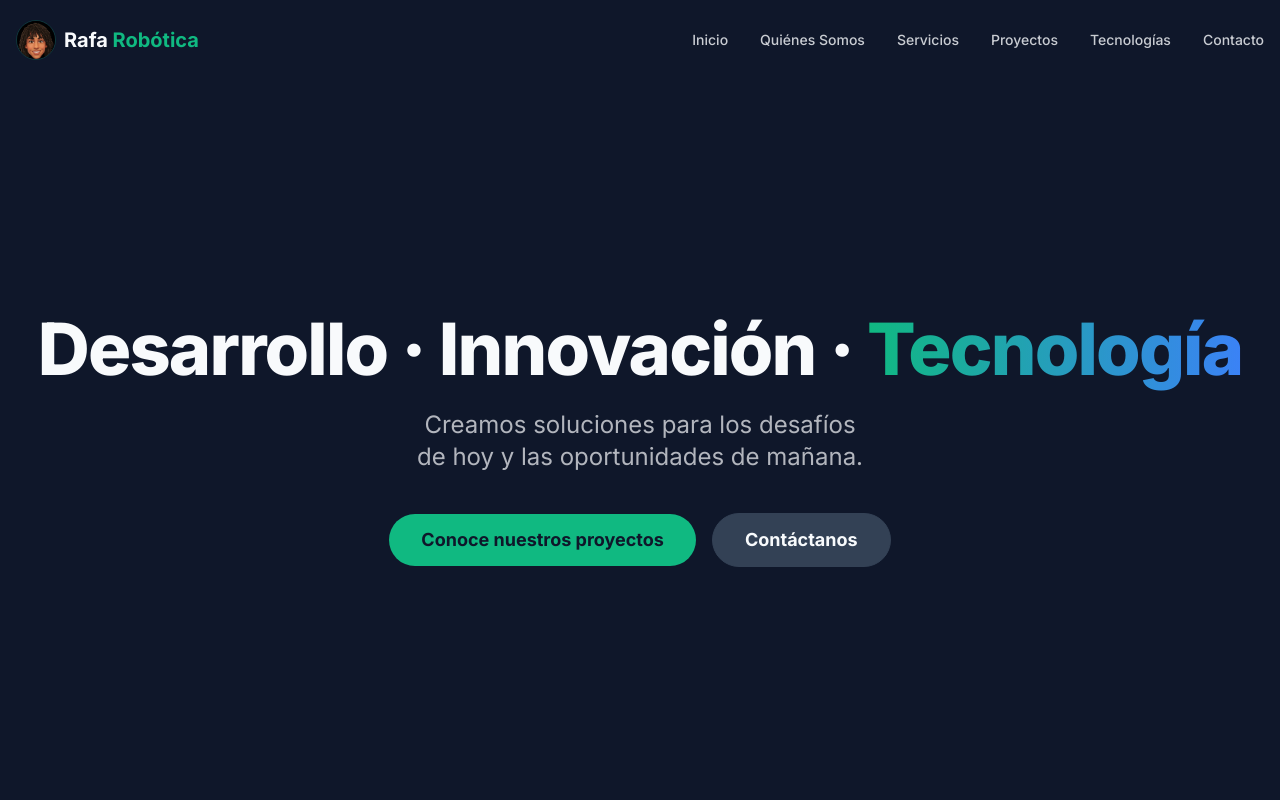
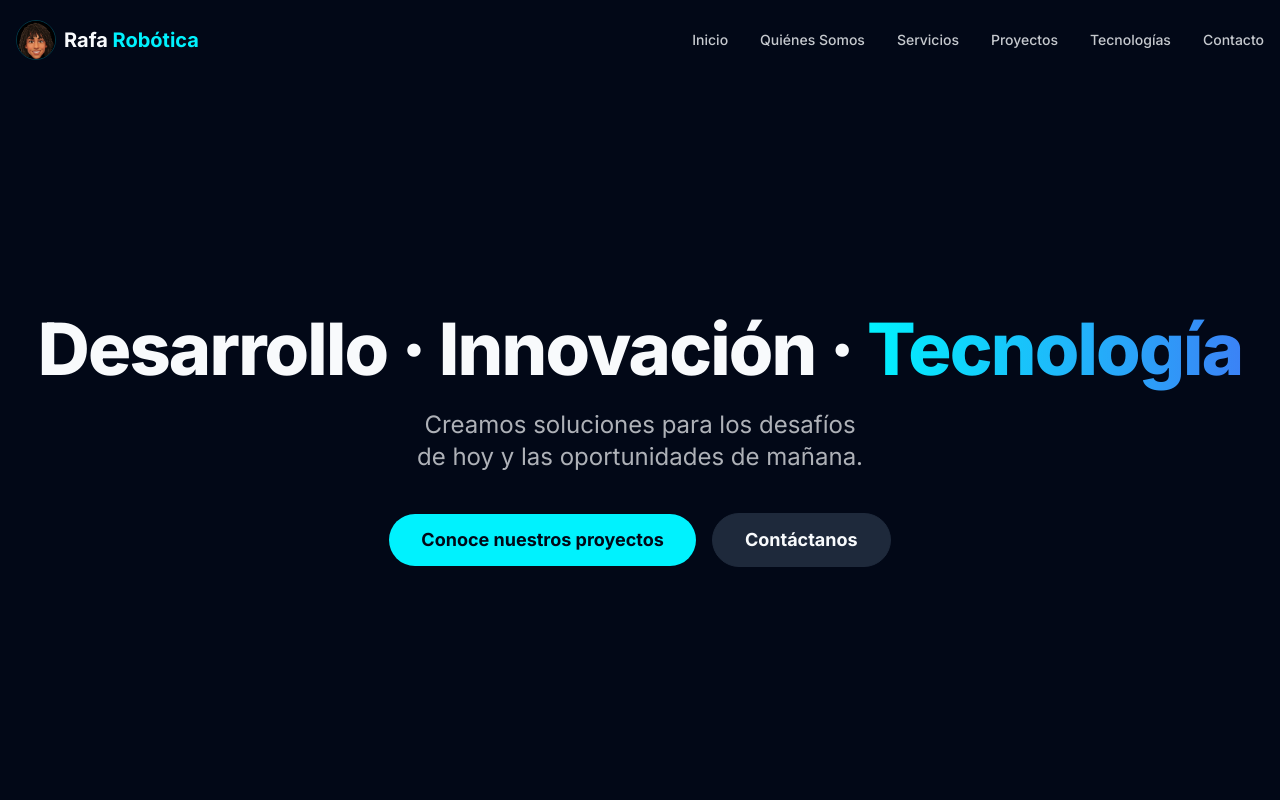
Before and after one commit to eldieguito12n-debug/rafa-robotica-web, a Next.js app: page / in a window 1280 px wide. Shown: the top 800 px of the page. Built offline with nearby package versions, Linux system fonts and the light colour scheme.

Commit message:
Cambio a tema tecnológico (Cian neón y Azules)

```diff
--- a/src/components/Contact.tsx
+++ b/src/components/Contact.tsx
@@ -131,7 +131,7 @@ export function Contact() {
 
               <button
                 type="submit"
-                className="w-full bg-primary hover:bg-emerald-400 text-background font-bold text-lg py-4 rounded-xl transition-colors flex items-center justify-center gap-2"
+                className="w-full bg-primary hover:bg-cyan-400 text-background font-bold text-lg py-4 rounded-xl transition-colors flex items-center justify-center gap-2"
               >
                 Enviar Mensaje
                 <Send className="w-5 h-5" />
--- a/src/components/Hero.tsx
+++ b/src/components/Hero.tsx
@@ -39,7 +39,7 @@ export function Hero() {
         >
           <Link
             href="#projects"
-            className="px-8 py-3 rounded-full bg-primary text-background font-bold text-lg hover:bg-emerald-400 transition-colors w-full sm:w-auto"
+            className="px-8 py-3 rounded-full bg-primary text-background font-bold text-lg hover:bg-cyan-400 transition-colors w-full sm:w-auto"
           >
             Conoce nuestros proyectos
           </Link>
--- a/tailwind.config.ts
+++ b/tailwind.config.ts
@@ -9,12 +9,12 @@ const config: Config = {
   theme: {
     extend: {
       colors: {
-        background: "#0f172a", // slate-900
+        background: "#020817", // Muy oscuro, casi negro azulado
         foreground: "#f8fafc", // slate-50
-        primary: "#10b981", // emerald-500
-        secondary: "#3b82f6", // blue-500
-        surface: "#1e293b", // slate-800
-        "surface-light": "#334155", // slate-700
+        primary: "#00f2fe", // Cian neón tecnológico
+        secondary: "#3b82f6", // Azul brillante
+        surface: "#0f172a", // slate-900
+        "surface-light": "#1e293b", // slate-800
       },
       animation: {
         marquee: "marquee 25s linear infinite",
```
